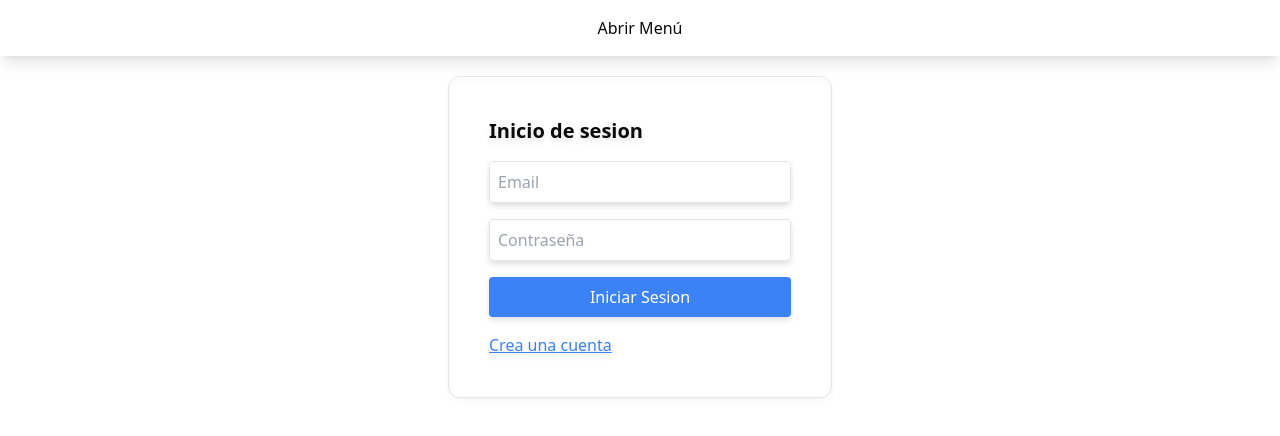
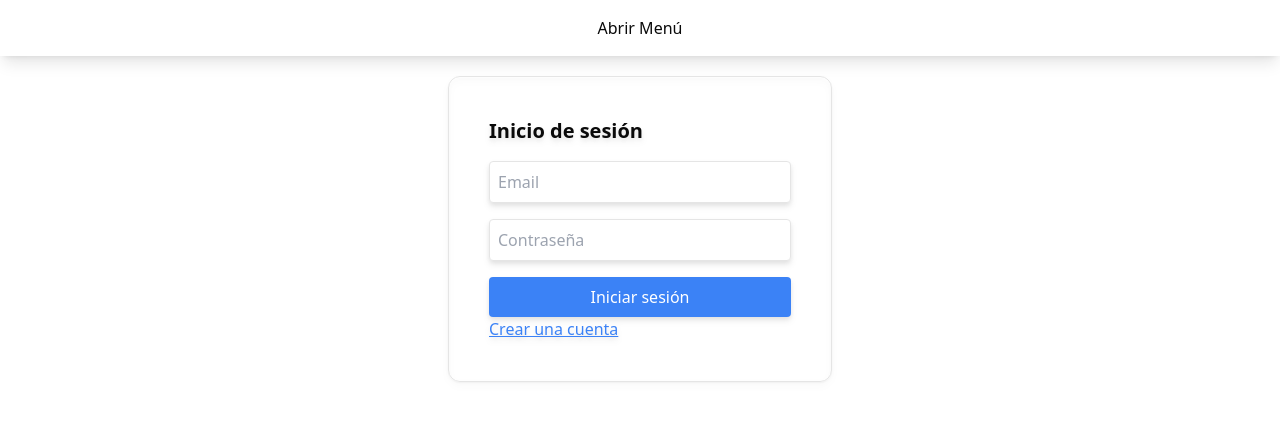
Before and after one commit to FRRe-DS/2024-10-TPI, a Next.js app in the folder frontend/: page /login in a window 1280 px wide. Shown: the top 436 px of the page. Built offline with nearby package versions, Linux system fonts and the light colour scheme.

Commit message:
simplified login logic

```diff
--- a/frontend/src/api/authHandler.js
+++ /dev/null
@@ -1,35 +0,0 @@
-// app/api/authHandler.js (or a utils folder)
-
-export async function handleAuth({ formData, isLogin }) {
-  const endpoint = isLogin
-    ? `${process.env.NEXT_PUBLIC_API}/login`
-    : `${process.env.NEXT_PUBLIC_API}/register`;
-
-  try {
-    const response = await fetch(endpoint, {
-      method:"POST",
-      headers: {
-        "Content-Type": "application/json",
-      },
-      body: JSON.stringify(formData),
-    });
-    console.log(response)
-    const data = await response.json();
-    console.log(data);
-    if (!response.ok) {
-      throw new Error(data.message || "Algo salió mal.");
-    }
-
-    return {
-      data,
-      success: true,
-      message: isLogin ? "Logueado" : "Registrado",
-      detail: data?.detail
-    };
-  } catch (error) {
-    return {
-      success: false,
-      message: error.message,
-    };
-  }
-}
--- a/frontend/src/app/login/page.tsx
+++ b/frontend/src/app/login/page.tsx
@@ -1,98 +1,47 @@
-"use client";
-import { useState } from "react";
-import { handleAuth } from "@/api/authHandler";
+import { revalidatePath } from "next/cache";
+import Link from "next/link";
 
 export default function Page() {
-  const [isLogin, setIsLogin] = useState(true);
-  const [confirmarContra, setConfirmarContra] = useState("");
-  const [formData, setFormData] = useState({
-    nombre: "",
-    apellido: "",
-    dni: "",
-    correo: "",
-    contrasenia_hasheada: "",
-  });
-  const handleInputChange = (e) => {
-    setFormData({ ...formData, [e.target.name]: e.target.value });
-  };
+  async function handleLogin(data: FormData) {
+    "use server";
+    const formData = {
+      correo: data.get("correo"),
+      contrasenia_hasheada: data.get("contrasenia_hasheada"),
+    };
 
-  const toggleForm = () => {
-    setIsLogin(!isLogin);
-  };
+    const endpoint = true
+      ? `${process.env.NEXT_PUBLIC_API}/login`
+      : `${process.env.NEXT_PUBLIC_API}/register`;
 
-  const handleSubmit = async (e) => {
-    e.preventDefault();
-
-    let result;
-    if (!isLogin) {
-      if (formData.contrasenia_hasheada !== confirmarContra) {
-        alert("Passwords do not match");
-        return;
+    try {
+      const response = await fetch(endpoint, {
+        method: "POST",
+        headers: {
+          "Content-Type": "application/json",
+        },
+        body: JSON.stringify(formData),
+      });
+      console.log(response);
+      const data = await response.json();
+      console.log(data);
+      if (!response.ok) {
+        throw new Error(data.message || "Algo salió mal.");
       }
-
-      result = await handleAuth({ formData, isLogin });
-    } else {
-      const loginData = {
-        correo: formData.correo,
-        contrasenia_hasheada: formData.contrasenia_hasheada,
-      };
-      result = await handleAuth({ formData: loginData, isLogin });
+      revalidatePath("/");
+    } catch (error) {
+      console.log(error);
     }
-
-    if (result.success) {
-      alert(result.message);
-      localStorage.setItem("token", result?.data?.access_token);
-    } else {
-      alert(result.message);
-      //alert(result?.detail[0]?.msg);
-    }
-  };
-
+  }
   return (
     <div className="mx-auto flex p-5 flex-col justify-center items-center">
       <div className="p-10 border drop-shadow-md shadow-sm w-96 rounded-xl">
-        <h1 className="font-bold text-xl mb-4">
-          {isLogin ? "Inicio de sesion" : "Registrarse"}
-        </h1>
-        <form className="flex flex-col space-y-4" onSubmit={handleSubmit}>
-          {!isLogin && (
-            <>
-              <input
-                type="text"
-                placeholder="Nombre"
-                name="nombre"
-                className="border p-2 rounded"
-                value={formData.nombre}
-                onChange={handleInputChange}
-                required
-              />
-              <input
-                type="text"
-                placeholder="Apellido"
-                name="apellido"
-                className="border p-2 rounded"
-                value={formData.apellido}
-                onChange={handleInputChange}
-                required
-              />
-              <input
-                type="number"
-                placeholder="DNI"
-                name="dni"
-                className="border p-2 rounded"
-                value={formData.dni}
-                onChange={handleInputChange}
-                required
-              />
-            </>
-          )}
+        <h1 className="font-bold text-xl mb-4">Inicio de sesión</h1>
+        <form className="flex flex-col space-y-4" action={handleLogin}>
           <input
             type="email"
             placeholder="Email"
             name="correo"
             className="border p-2 rounded"
-            value={formData.correo}
-            onChange={handleInputChange}
             required
           />
           <input
@@ -100,28 +49,15 @@ export default function Page() {
             placeholder="Contraseña"
             name="contrasenia_hasheada"
             className="border p-2 rounded"
-            value={formData.contrasenia_hasheada}
-            onChange={handleInputChange}
             required
           />
-          {!isLogin && (
-            <input
-              type="password"
-              placeholder="Confirmar contraseña"
-              name="confirmarContra"
-              className="border p-2 rounded"
-              value={confirmarContra}
-              onChange={(e) => setConfirmarContra(e.target.value)}
-              required
-            />
-          )}
           <button type="submit" className="bg-blue-500 text-white p-2 rounded">
-            {isLogin ? "Iniciar Sesion" : "Registrarse"}
+            Iniciar sesión
           </button>
         </form>
-        <button onClick={toggleForm} className="mt-4 text-blue-500 underline">
-          {isLogin ? "Crea una cuenta" : "Ya tienes una cuenta?, logueate"}
-        </button>
+        <Link href="/" className="mt-4 text-blue-500 underline">
+          Crear una cuenta
+        </Link>
       </div>
     </div>
   );
```
